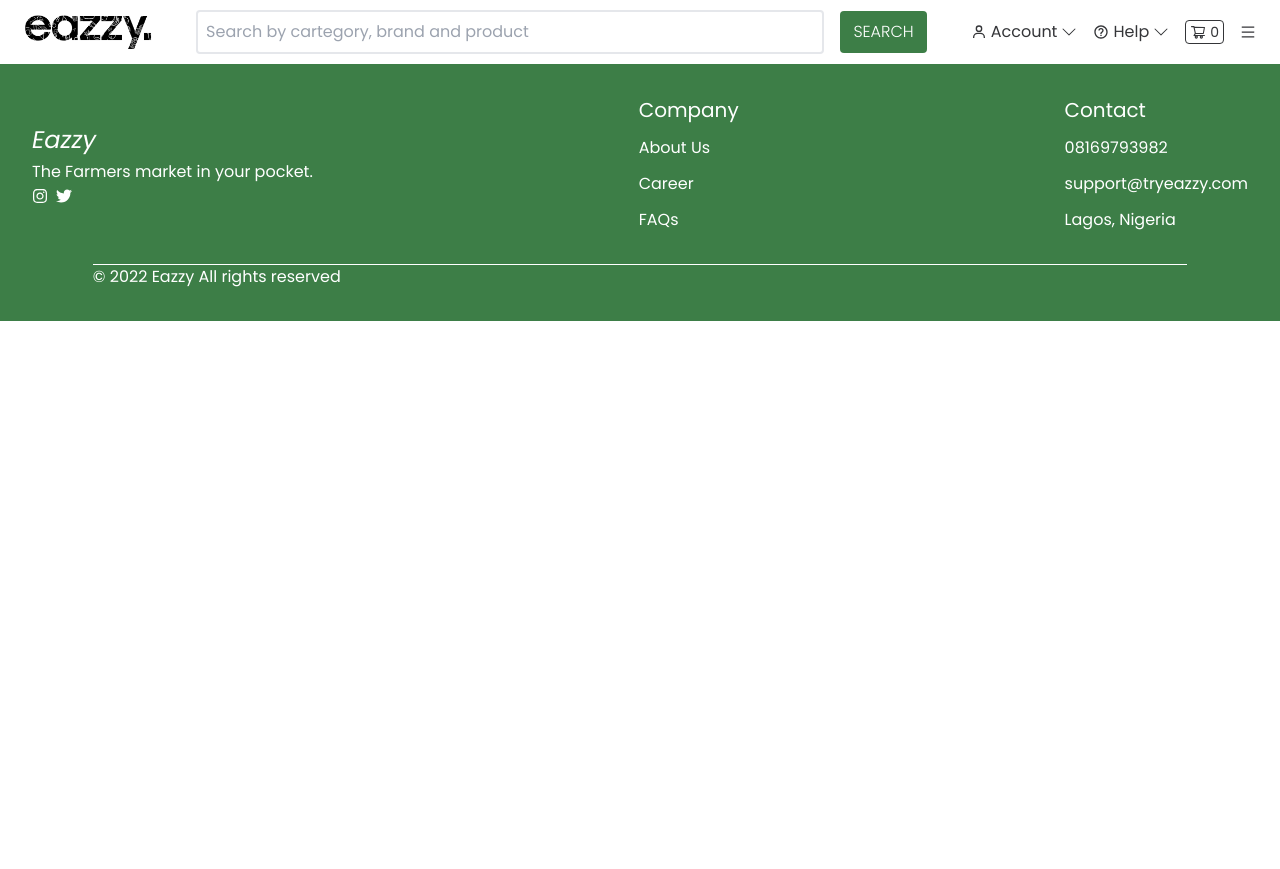
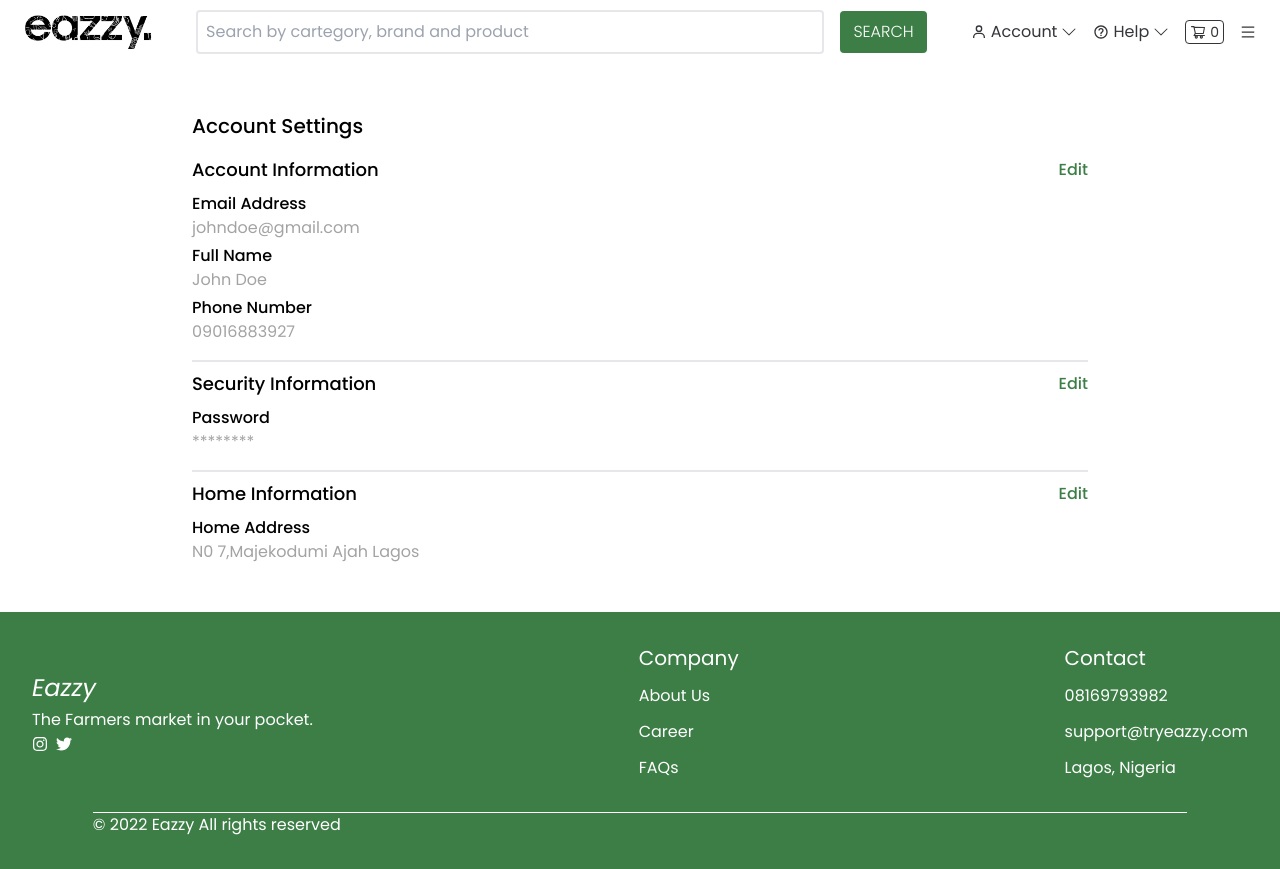
Before and after one commit to Dewaley/eazzy, a React (Create React App) app: page /profile in a window 1280 px wide. Before the commit the page ends 800 px from the top, so only its background shows below. Built offline with nearby package versions, Linux system fonts and the light colour scheme.

Commit message:
Profile page

```diff
--- a/src/Routes/routes.js
+++ b/src/Routes/routes.js
@@ -3,6 +3,7 @@ import Checkout from "../pages/Checkout/Checkout"
 import Homepage from "../pages/Homepage/Homepage"
 import Product from "../pages/Product/Product"
 import Products from "../pages/Products/Products"
+import Profile from "../pages/Profile/Profile"
 import Business from "../pages/Register/Business"
 import Individual from "../pages/Register/Individual"
 import PasswordReset from "../pages/ResetPassword/PasswordReset"
@@ -44,6 +45,10 @@ const routes = [
     {
         path: "/checkout",
         component: <Checkout/>
+    },
+    {
+        path: "/profile",
+        component: <Profile/>
     }
 ]
 
--- a/src/pages/Checkout/Checkout.jsx
+++ b/src/pages/Checkout/Checkout.jsx
@@ -2,8 +2,6 @@ import onions from "../../assets/onions.png";
 import Button from "../../components/Button/Button";
 
 const Checkout = () => {
-  const date = new Date();
-  const Day = date.getYear() + "-" + date.getMonth() + "-" + date.getDate();
 
   return (
     <div className='bg-[#E5E5E5] flex flex-col md:flex-row gap-6 md:gap-8 justify-center min-h-[60vh] px-3 py-8 md:py-12 md:px-8'>
--- /dev/null
+++ b/src/pages/Profile/Profile.jsx
@@ -0,0 +1,211 @@
+import { useState, useEffect } from "react";
+import { GrClose } from "react-icons/gr";
+import Button from "../../components/Button/Button";
+
+const Profile = () => {
+  const [account, setAccount] = useState(false);
+  const [security, setSecurity] = useState(false);
+  const [home, setHome] = useState(false);
+
+  //   useEffect(() => {
+  //     if (account || security || home) {
+  //       document.body.style.overflowY = "hidden";
+  //     } else {
+  //       document.body.style.overflowY = "scroll";
+  //     }
+  //   }, [account, security, home]);
+
+  return (
+    <div className='flex flex-col gap-4 justify-center items-center py-12 px-3'>
+      <h1 className='text-xl font-medium w-full md:w-[70vw]'>
+        Account Settings
+      </h1>
+      <div className='w-full md:w-[70vw] flex flex-col gap-2 divide-y-2'>
+        <div className='flex flex-col gap-2'>
+          <div className='flex justify-between items-center'>
+            <h1 className='text-lg font-medium'>Account Information</h1>
+            <span
+              onClick={() => setAccount(true)}
+              className='cursor-pointer font-medium text-greenish'
+            >
+              Edit
+            </span>
+          </div>
+          <div className='flex flex-col gap-1'>
+            <div className='flex flex-col'>
+              <h1 className='font-medium'>Email Address</h1>
+              <p className='text-neutral-400'>johndoe@gmail.com</p>
+            </div>
+            <div className='flex flex-col'>
+              <h1 className='font-medium'>Full Name</h1>
+              <p className='text-neutral-400'>John Doe</p>
+            </div>
+            <div className='flex flex-col'>
+              <h1 className='font-medium'>Phone Number</h1>
+              <p className='text-neutral-400'>09016883927</p>
+            </div>
+          </div>
+        </div>
+        <div className='flex flex-col gap-2 mt-2 pt-2'>
+          <div className='flex justify-between items-center'>
+            <h1 className='text-lg font-medium'>Security Information</h1>
+            <span
+              onClick={() => setSecurity(true)}
+              className='cursor-pointer font-medium text-greenish'
+            >
+              Edit
+            </span>
+          </div>
+          <div className='flex flex-col'>
+            <div className='flex flex-col'>
+              <h1 className='font-medium'>Password</h1>
+              <p className='text-neutral-400'>********</p>
+            </div>
+          </div>
+        </div>
+        <div className='flex flex-col gap-2 mt-2 pt-2'>
+          <div className='flex justify-between items-center'>
+            <h1 className='text-lg font-medium'>Home Information</h1>
+            <span
+              onClick={() => setHome(true)}
+              className='cursor-pointer font-medium text-greenish'
+            >
+              Edit
+            </span>
+          </div>
+          <div className='flex flex-col'>
+            <div className='flex flex-col'>
+              <h1 className='font-medium'>Home Address</h1>
+              <p className='text-neutral-400'>N0 7,Majekodumi Ajah Lagos</p>
+            </div>
+          </div>
+        </div>
+      </div>
+      {account && (
+        <form className='absolute z-50 flex flex-col p-4 bg-white top-[50%] left-[50%] -translate-y-[50%] -translate-x-[50%] rounded gap-4 w-[95vw] max-w-[400px]'>
+          <div className='text-lg font-medium flex justify-between items-center'>
+            <h1 className=''>Account Settings</h1>
+            <GrClose
+              className='cursor-pointer'
+              onClick={() => setAccount(false)}
+            />
+          </div>
+          <div className='flex flex-col gap-3'>
+            <input
+              type='text'
+              placeholder='Email Address'
+              className='border-[1px] rounded p-2 font-lg'
+            />
+            <input
+              type='text'
+              placeholder='Full Name'
+              className='border-[1px] rounded p-2 font-lg'
+            />
+            <input
+              type='text'
+              placeholder='Phone Number'
+              className='border-[1px] rounded p-2 font-lg'
+            />
+          </div>
+          <div className='flex justify-end gap-2'>
+            <button
+              className='z-20 flex text-greenish justify-center items-center gap-1 font-light hover:bg-greenish border-greenish hover:border-transparent border-[1px] hover:text-white transition w-fit bg-white hover:bg-greenish rounded py-2 text-white px-3'
+              onClick={() => setAccount(false)}
+            >
+              Cancel
+            </button>
+            <Button
+              content={"Save"}
+              type={"submit"}
+              onClick={() => setAccount(false)}
+            />
+          </div>
+        </form>
+      )}
+      {security && (
+        <form className='absolute z-50 flex flex-col p-4 bg-white top-[50%] left-[50%] -translate-y-[50%] -translate-x-[50%] rounded gap-4 w-[95vw] max-w-[400px]'>
+          <div className='text-lg font-medium flex justify-between items-center'>
+            <h1 className=''>Security Settings</h1>
+            <GrClose
+              className='cursor-pointer'
+              onClick={() => setSecurity(false)}
+            />
+          </div>
+          <div className='flex flex-col gap-3'>
+            <input
+              type='text'
+              placeholder='Old Password'
+              className='border-[1px] rounded p-2 font-lg'
+            />
+            <input
+              type='text'
+              placeholder='New Password'
+              className='border-[1px] rounded p-2 font-lg'
+            />
+            <input
+              type='text'
+              placeholder='Confirm New Password'
+              className='border-[1px] rounded p-2 font-lg'
+            />
+          </div>
+          <div className='flex justify-end gap-2'>
+            <button
+              className='z-20 flex text-greenish justify-center items-center gap-1 font-light hover:bg-greenish border-greenish hover:border-transparent border-[1px] hover:text-white transition w-fit bg-white hover:bg-greenish rounded py-2 text-white px-3'
+              onClick={() => setSecurity(false)}
+            >
+              Cancel
+            </button>
+            <Button
+              content={"Save"}
+              type={"submit"}
+              onClick={() => setSecurity(false)}
+            />
+          </div>
+        </form>
+      )}
+      {home && (
+        <form className='absolute z-50 flex flex-col p-4 bg-white top-[50%] left-[50%] -translate-y-[50%] -translate-x-[50%] rounded gap-4 w-[95vw] max-w-[400px]'>
+          <div className='text-lg font-medium flex justify-between items-center'>
+            <h1 className=''>Home Info Settings</h1>
+            <GrClose
+              className='cursor-pointer'
+              onClick={() => setHome(false)}
+            />
+          </div>
+          <div className='flex flex-col'>
+            <input
+              type='text'
+              placeholder='Home Address'
+              className='border-[1px] rounded p-2 font-lg'
+            />
+          </div>
+          <div className='flex justify-end gap-2'>
+            <button
+              className='z-20 flex text-greenish justify-center items-center gap-1 font-light hover:bg-greenish border-greenish hover:border-transparent border-[1px] hover:text-white transition w-fit bg-white hover:bg-greenish rounded py-2 text-white px-3'
+              onClick={() => setHome(false)}
+            >
+              Cancel
+            </button>
+            <Button
+              content={"Save"}
+              type={"submit"}
+              onClick={() => setHome(false)}
+            />
+          </div>
+        </form>
+      )}
+      {(account || security || home) && (
+        <div
+          className='z-40 w-full bg-neutral-400/50 h-screen fixed top-0 left-0'
+          onClick={() => {
+            setAccount(false);
+            setSecurity(false);
+            setHome(false);
+          }}
+        ></div>
+      )}
+    </div>
+  );
+};
+
+export default Profile;
```
